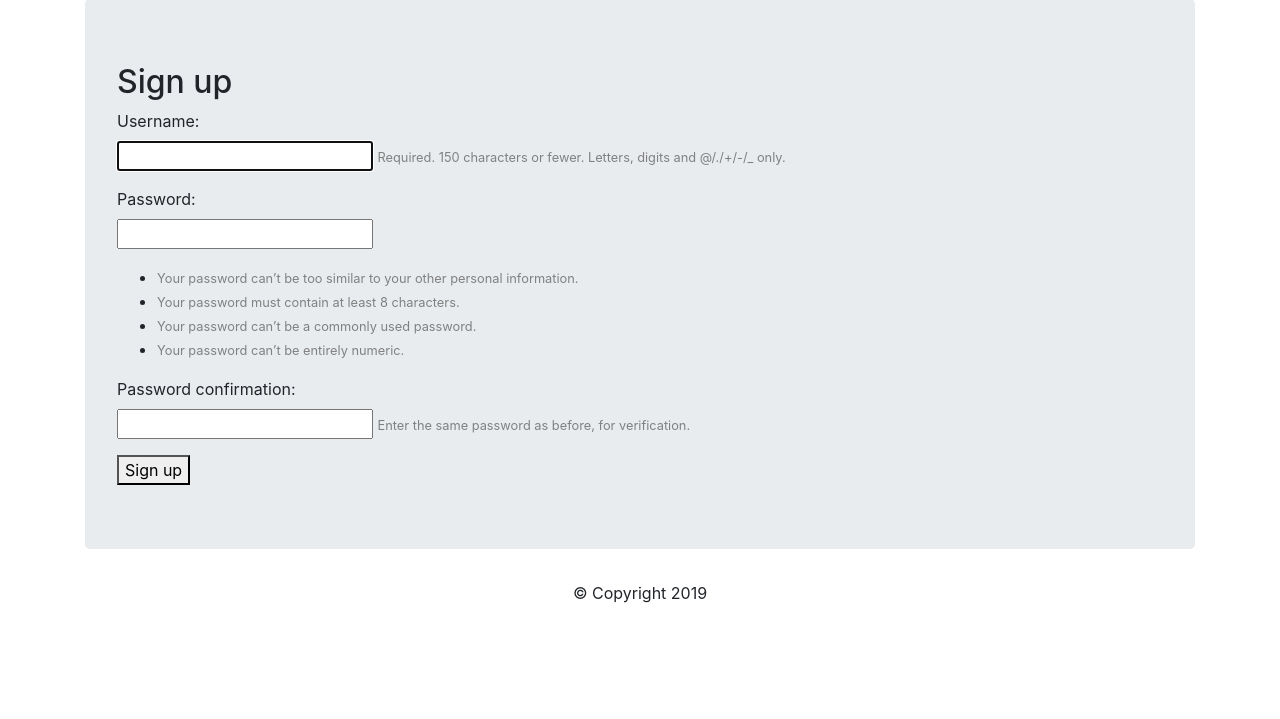
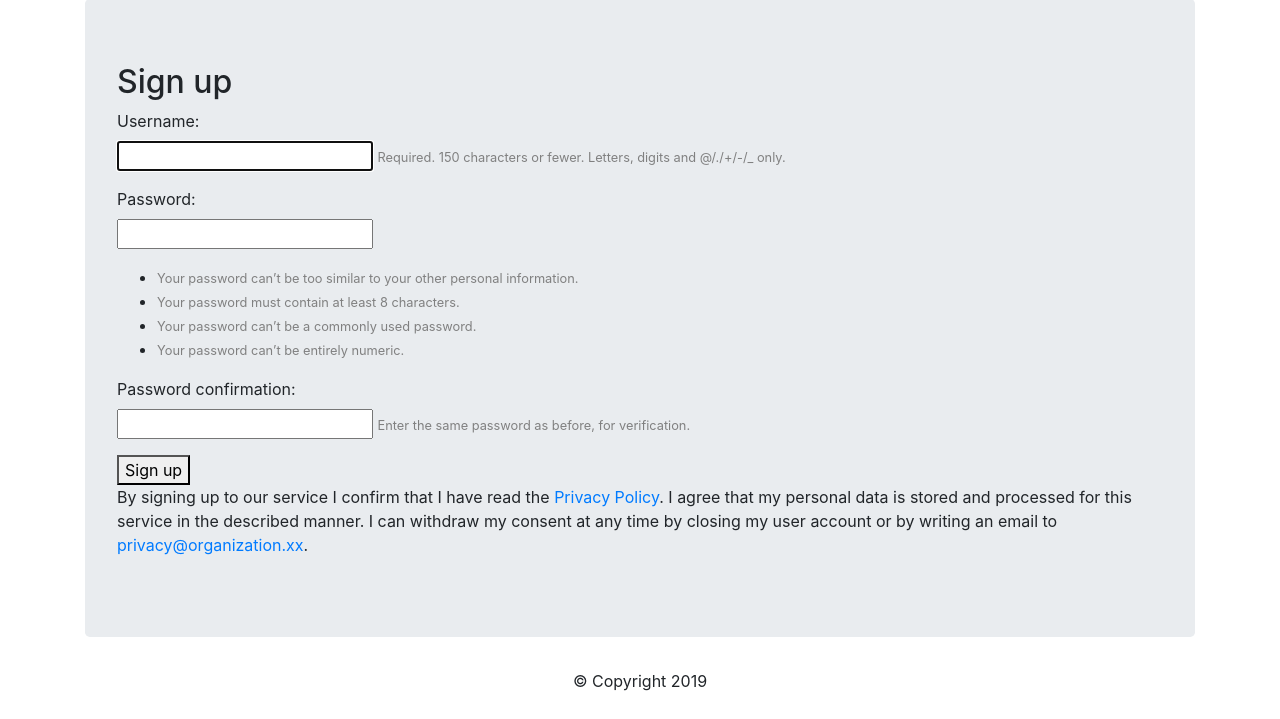
Before and after one commit to chmey/django-giving-blood, a Django app: page /auth/signup in a window 1280 px wide. Shown: the part 81-800 px from the top of the page. Run offline with Django 3.2, Linux system fonts and the light colour scheme; some libraries are stand-ins or nearby versions.

Commit message:
Add consent text to signup page.

```diff
--- a/web/templates/auth/signup.html
+++ b/web/templates/auth/signup.html
@@ -16,5 +16,9 @@
     </p>
   {% endfor %}
   <button type="submit">Sign up</button>
+  <p>By signing up to our service I confirm that I have read the
+      <a href="{% url 'privacy' %}">Privacy Policy</a>. I agree that my personal data is stored and processed
+      for this service in the described manner. I can withdraw my consent at any time by closing my user account
+      or by writing an email to <a href="mailto:privacy@organization.xx" target="_blank">privacy@organization.xx</a>.</p>
 </form>
 {% endblock %}
```
